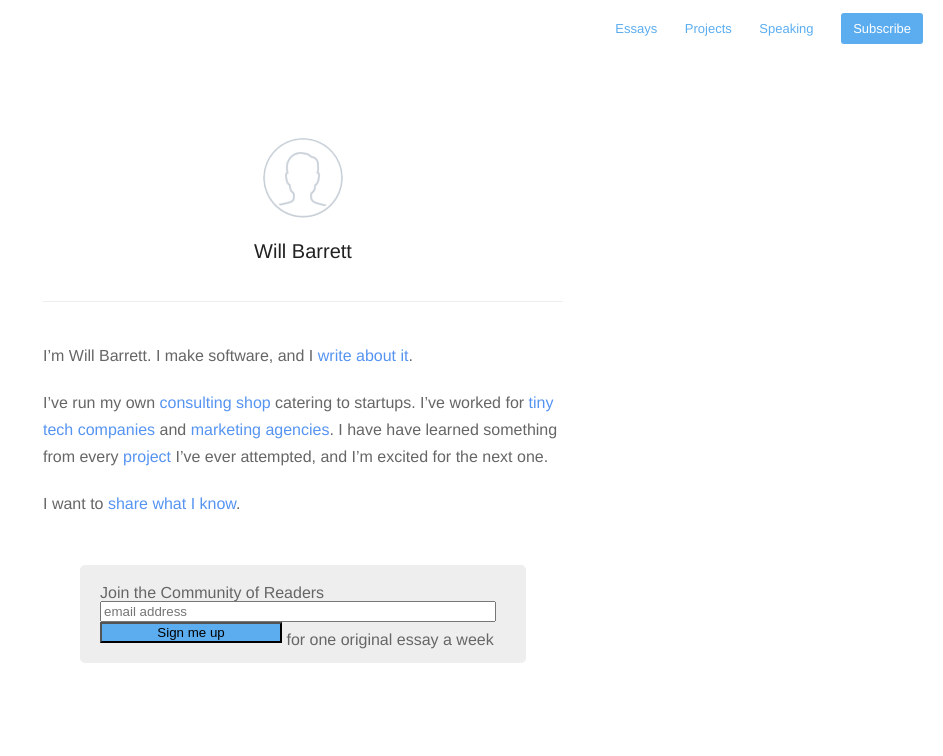
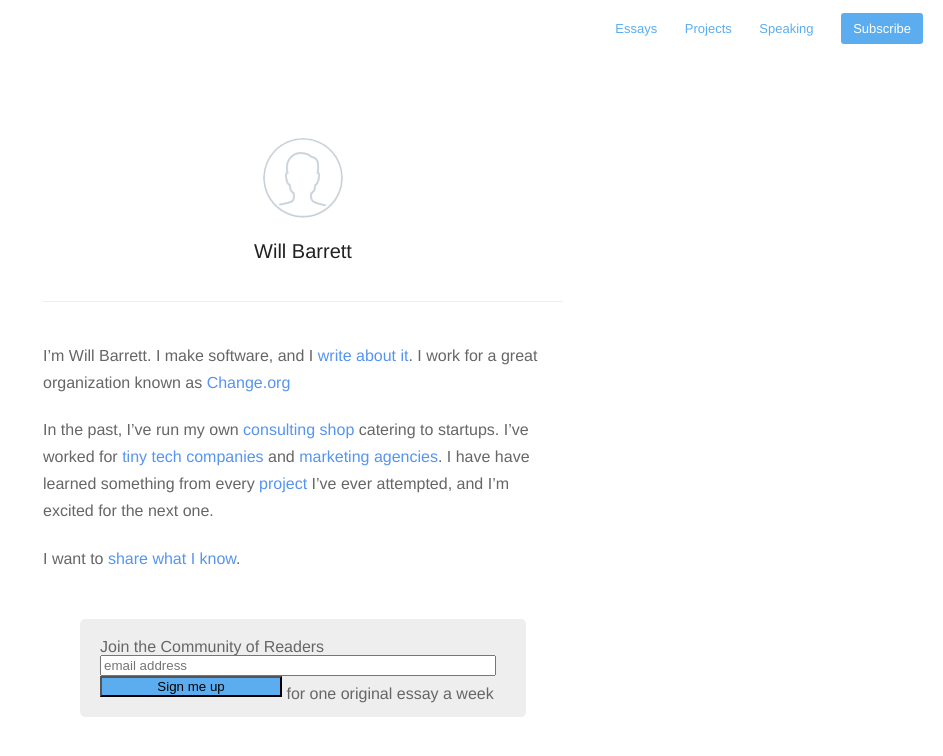
Before and after one commit to willbarrett/willbarrett.github.io, a Jekyll site: the page built from index.md, in a window 1280 px wide. Shown: the top 756 px of the page, without its empty margins (337-1280 px from the left). Built offline with Jekyll 4.4.1, drawn with Linux system fonts in a browser that asks for light colours; nearby versions of some CDN libraries; Markdown is read by kramdown in place of the engine named in the settings; comment, search, counter and statistics services are not loaded.

Commit message:
Update index.md

```diff
--- a/index.md
+++ b/index.md
@@ -4,11 +4,11 @@ permalink: /
 profile: true
 ---
 
-I'm Will Barrett. I make software, and I [write about it](/blog).
+I'm Will Barrett. I make software, and I [write about it](/blog). I work for a great organization known as [Change.org](https://www.change.org/)
 
-I've run my own [consulting shop](http://tallgreentree.com) catering to startups. I've worked for [tiny](http://www.sqwiggle.com) [tech](http://speak.io) [companies](http://rouxbe.com) and [marketing](http://www.schafercondoncarter.com/) [agencies](http://http://www.webershandwick.com/). I have have learned something from every [project](/projects) I've ever attempted, and I'm excited for the next one.
+In the past, I've run my own [consulting shop](http://tallgreentree.com) catering to startups. I've worked for [tiny](http://www.sqwiggle.com) [tech](http://speak.io) [companies](http://rouxbe.com) and [marketing](http://www.schafercondoncarter.com/) [agencies](http://http://www.webershandwick.com/). I have have learned something from every [project](/projects) I've ever attempted, and I'm excited for the next one.
 
-I want to [share what I know](/writing).
+I want to [share what I know](/blog).
 <br /><br />
 
 <a name="subscribe"></a>
```
